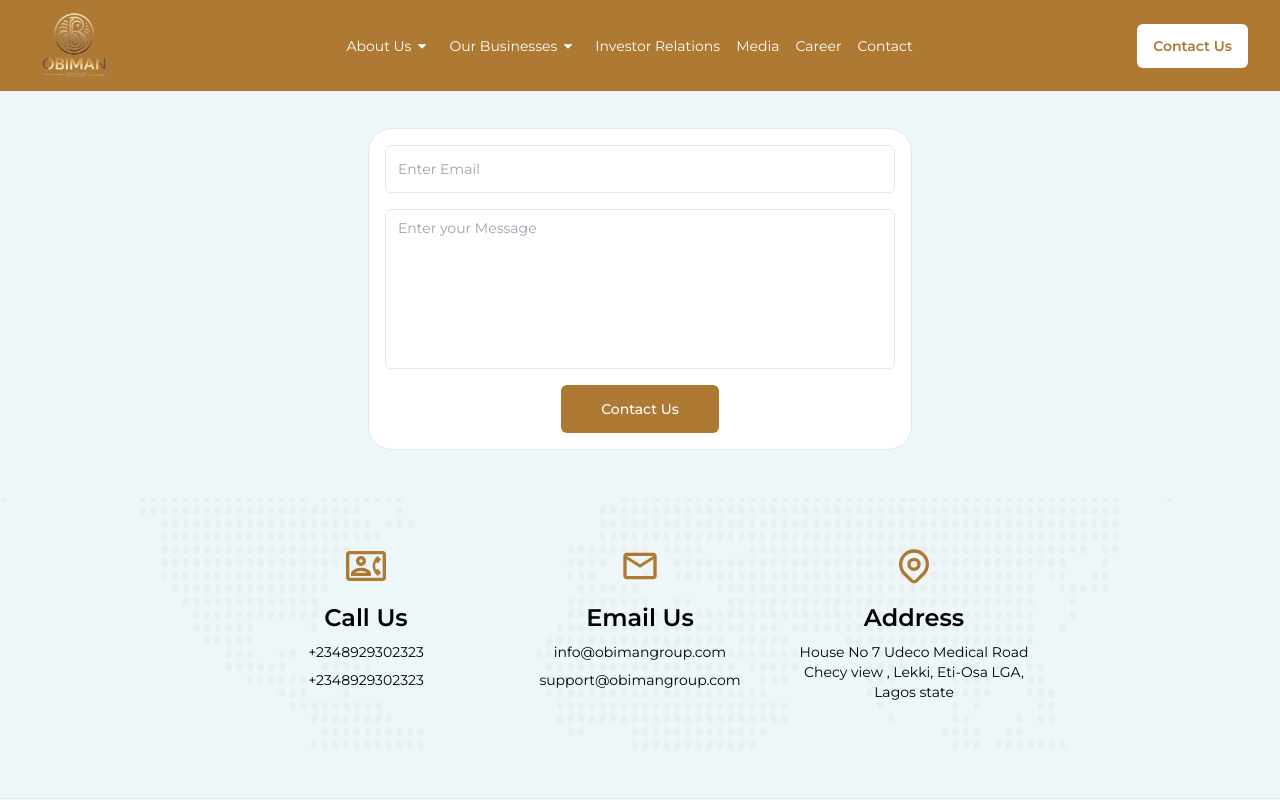
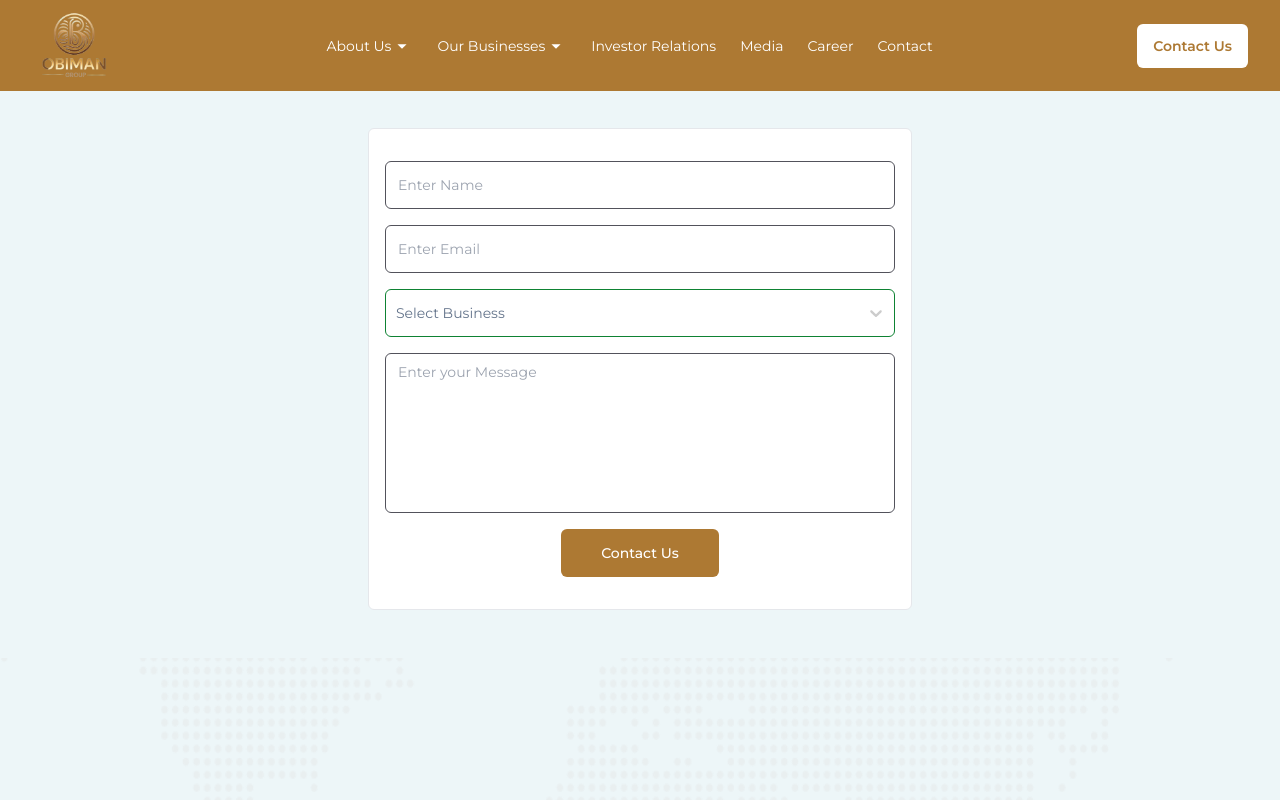
Before and after one commit to sekani50/obiman, a React (Create React App) app: page /contact-us in a window 1280 px wide. Shown: the top 800 px of the page. Built offline with nearby package versions, Linux system fonts and the light colour scheme.

Commit message:
feat: updated

```diff
--- a/src/App.tsx
+++ b/src/App.tsx
@@ -4,15 +4,17 @@ import "./App.css";
 import { Landing, ContactUs } from "./pages";
 import Company from "./components/company/Company";
 import Scrolltotop from "./components/ui/ScrollToTop";
+import Career from "./components/career/Career";
 
 const App: FC = () => {
   return (
     <div className="App w-full h-full text-black text-[13px] sm:text-sm">
       <Router>
-        <Scrolltotop/>
+        <Scrolltotop />
         <Routes>
           <Route path="/" element={<Landing />} />
           <Route path="/company" element={<Company />} />
+          <Route path="/career" element={<Career />} />
           <Route path="/contact-us" element={<ContactUs />} />
         </Routes>
       </Router>
--- /dev/null
+++ b/src/components/career/Career.tsx
@@ -0,0 +1,127 @@
+import { Footer } from "../footer/Footer";
+import { TopNav } from "../topNav/TopNav";
+import { VscLaw } from "react-icons/vsc";
+import { type IconType } from "react-icons";
+import { TbBulb } from "react-icons/tb";
+import { GiWorld } from "react-icons/gi";
+import { SlBadge } from "react-icons/sl";
+import Aos from "aos";
+import "aos/dist/aos.css";
+import { useEffect } from "react";
+
+type TCoreValue = {
+  title: string;
+  description: string;
+  Icon: IconType;
+};
+export default function Career() {
+    useEffect(() => {
+        Aos.init();
+      }, []);
+  const coreValues: TCoreValue[] = [
+    {
+      Icon: TbBulb,
+      title: "Innovation",
+      description:
+        "We encourage creative solutions and forward-thinking approaches.",
+    },
+    {
+      Icon: VscLaw,
+      title: "Integrity",
+      description:
+        "We maintain the highest ethical standards in all our dealings.",
+    },
+    {
+      Icon: GiWorld,
+      title: "Sustainability",
+      description:
+        "We prioritize environmentally and socially responsible practices.",
+    },
+    {
+      Icon: SlBadge,
+      title: "Excellence",
+      description: " We strive for the highest quality in everything we do.",
+    },
+  ];
+  return (
+    <>
+      <TopNav />
+      <div className="w-full bg-biz relative h-[450px] text-white sm:h-[600px] z-30 flex flex-col justify-center gap-y-4 px-4 items-center">
+      <p
+          data-aos="zoom-in"
+          data-aos-easing="ease-in-out"
+          data-aos-duration="500"
+          data-aos-delay="100"
+          className="w-full font-medium text-center"
+        >Career</p>
+        <h2
+          data-aos="zoom-in"
+          data-aos-easing="ease-in-out"
+          data-aos-duration="500"
+          data-aos-delay="100"
+          className="font-semibold text-lg sm:text-3xl "
+        >
+          More than just a Career
+        </h2>
+        <p
+          data-aos="zoom-in"
+          data-aos-easing="ease-in-out"
+          data-aos-duration="500"
+          data-aos-delay="100"
+          className="w-full max-w-2xl text-sm sm:text-lg text-center"
+        ></p>
+      </div>
+      {/**hero ends */}
+      <div className="w-full my-10 sm:my-12 ">
+        <div className=" w-full flex flex-col  gap-6 items-center justify-center">
+          <div className="w-full max-w-3xl   p-6 flex flex-col items-center justify-center  gap-y-6">
+            <h2 className="text-center text-black w-full capitalize font-semibold text-base sm:text-2xl">
+              Why Work with the Obiman Group?
+            </h2>
+            <p
+              data-aos="fade-up"
+              data-aos-easing="ease-in-out"
+              data-aos-duration="500"
+              data-aos-delay="100"
+              className=" text-sm text-zinc-600 sm:text-base font-normal text-center "
+            >
+              We are committed to creating a dynamic and inclusive work
+              environment that encourages innovation, collaboration, and
+              professional development. We believe in nurturing talent and
+              providing our employees with opportunities to grow and excel.
+            </p>
+          </div>
+        </div>
+      </div>
+      {/** why work with us ends */}
+      <div className="w-full my-10 sm:my-12 ">
+        <div className="w-full   p-4 md:px-10 lg:px-20 flex flex-col items-center justify-center  gap-y-8 sm:gap-y-10">
+          <h2 className="text-center text-black w-full capitalize font-semibold text-base sm:text-2xl">
+            Our Core Values
+          </h2>
+
+          <div className="w-full flex flex-wrap items-center justify-center gap-5 ">
+            {coreValues.map(({ Icon, title, description }, index) => (
+              <div
+              data-aos="fade-up"
+              data-aos-easing="ease-in-out"
+              data-aos-duration="500"
+              data-aos-delay="100"
+
+                key={index}
+                className="w-full max-w-[280px] h-[250px] bg-white  rounded-md p-4 sm:p-6 flex flex-col items-start justify-start gap-y-4"
+              >
+                <Icon className="text-[40px] text-obiman" />
+                <h2 className="font-semibold text-base sm:text-xl ">{title}</h2>
+
+                <p className="">{description}</p>
+              </div>
+            ))}
+          </div>
+        </div>
+      </div>
+      {/** core values ends */}
+      <Footer />
+    </>
+  );
+}
--- a/src/components/contactUs/ContactUs.tsx
+++ b/src/components/contactUs/ContactUs.tsx
@@ -3,13 +3,39 @@ import { TopNav } from "../topNav/TopNav";
 import { Button } from "../ui/Button";
 import { Input } from "../ui/Input";
 import { Textarea } from "../ui/Textarea";
+import { ReactSelect } from "../ui/ReactSelect";
+import {useForm} from "react-hook-form"
 export default function ContactUs() {
+  const {control} = useForm({})
   return (
     <main className="w-full h-full">
       <TopNav />
       <div className="w-full sm:max-w-xl mx-auto px-4 my-8 sm:my-12">
-        <form className="w-full flex flex-col mt-32 rounded-3xl p-4 gap-4 items-center border bg-white border-golearn mx-auto">
-          <Input className="w-full h-12 rounded-md bg-transparent" placeholder="Enter Email" />
+        <form className="w-full flex flex-col mt-32 rounded-md px-4 py-8 gap-4 items-center border bg-white  mx-auto">
+          <Input
+            type="text"
+            className="w-full h-12 rounded-md bg-transparent"
+            placeholder="Enter Name"
+          />
+          <Input
+            type="email"
+            className="w-full h-12 rounded-md bg-transparent"
+            placeholder="Enter Email"
+          />
+          <ReactSelect
+            placeHolder="Select Business"
+            options={[
+              { value: "Altinsmart", label: "Altinsmart" },
+              { value: "SmartBest Technology", label: "SmartBest Technology" },
+              {
+                value: "Luxecraft Home & Interior",
+                label: "Luxecraft Home & Interior",
+              },
+              { value: "DashX Logistics", label: "DashX Logistics" },
+            ]}
+            name="Business"
+            control={control}
+          />
           <Textarea
             className="rounded-md"
             placeholder="Enter your Message"
--- a/src/components/topNav/TopNav.tsx
+++ b/src/components/topNav/TopNav.tsx
@@ -64,7 +64,7 @@ export function TopNav() {
 
       <div
         className={cn(
-          "hidden md:flex text-white text-sm items-center gap-x-4",
+          "hidden md:flex text-white text-sm items-center gap-x-6",
           isBackg && "",
           pathname.includes("contact-us") && "text-white "
         )}
@@ -113,7 +113,7 @@ export function TopNav() {
         </button>
         <Link to="/contact-us">Investor Relations</Link>
         <Link to="/contact-us">Media</Link>
-        <Link to="/contact-us">Career</Link>
+        <Link to="/career">Career</Link>
         <Link to="/contact-us">Contact</Link>
       </div>
 
@@ -201,6 +201,9 @@ export function TopNav() {
                 ))}
               </div>
             </button>
+            <Link className="w-full px-3 py-2 text-start" to="/career">
+              Career
+            </Link>
             <Link className="w-full px-3 py-2 text-start" to="/contact-us">
               Contact
             </Link>
--- a/src/components/ui/Input.tsx
+++ b/src/components/ui/Input.tsx
@@ -10,7 +10,7 @@ const Input = React.forwardRef<HTMLInputElement, InputProps>(
       <input
         type={type}
         className={cn(
-          "flex h-10 w-full hover:border-zinc-600 rounded-md border px-3 py-2 text-sm  file:border-0 file:bg-transparent file:text-sm file:font-medium  focus-visible:outline-none  disabled:cursor-not-allowed disabled:opacity-50",
+          "flex h-10 w-full border-zinc-600 rounded-md border px-3 py-2 text-sm  file:border-0 file:bg-transparent file:text-sm file:font-medium  focus-visible:outline-none  disabled:cursor-not-allowed disabled:opacity-50",
           className
         )}
         ref={ref}
--- /dev/null
+++ b/src/components/ui/ReactSelect.tsx
@@ -0,0 +1,102 @@
+"use client";
+
+import Select from "react-select";
+import * as React from "react";
+import {
+  UseControllerProps,
+  UseControllerReturn,
+  useController,
+  FieldValues,
+} from "react-hook-form";
+
+interface SelectProps<T extends FieldValues> extends UseControllerProps<T> {
+  options: { value: string; label: string }[];
+  error?: string;
+  label?: string;
+  placeHolder: string;
+}
+function ErrorText({ children }: { children?: string }) {
+  return (
+    <div>
+      {children && <p className="pt-1 text-xs text-red-500 ">{children}</p>}
+    </div>
+  );
+}
+
+export const ReactSelect = React.forwardRef<
+  HTMLSelectElement,
+  SelectProps<FieldValues>
+>((props, ref) => {
+  const {
+    label,
+    options,
+    error,
+    placeHolder,
+    defaultValue,
+    ...controllerProps
+  } = props;
+  const {
+    field: { onChange },
+  } = useController(controllerProps) as UseControllerReturn<FieldValues>;
+
+  return (
+    <div className="w-full relative 3rem">
+      <Select
+        defaultValue={defaultValue}
+        placeholder={placeHolder}
+        styles={{
+          control: (baseStyles, state) => ({
+            ...baseStyles,
+            borderColor: state?.isFocused ? "#0e8233" : "#0e8233",
+            "&:hover": {
+              borderColor: "#0e8233",
+            },
+            height: "3rem",
+            color:"#64748b", // #0e8233
+            backgroundColor: "transparent",
+            boxShadow: "0px",
+            borderRadius: "6px",
+          }),
+
+          option: (baseStyles, state) => ({
+            ...baseStyles,
+            textAlign: "start",
+            color: state?.isSelected ? "white" : "black",
+            backgroundColor: state?.isFocused ? "#f1f5f9" : "",
+          }),
+          singleValue: (baseStyles) => ({
+            ...baseStyles,
+            textAlign: "start",
+            textDecoration: "capitalize",
+            color:"#64748b",
+            fontSize: "14px",
+            padding: "4px",
+          }),
+          placeholder: (baseStyles) => ({
+            ...baseStyles,
+            textAlign: "start",
+            color: "#64748b",
+            fontSize: "14px",
+          }),
+          menu: (baseStyles) => ({
+            ...baseStyles,
+            borderRadius: "6px",
+            zIndex: 100,
+            fontSize: "14px",
+          }),
+          dropdownIndicator: (baseStyle) => ({
+            ...baseStyle,
+            borderRight: "0px",
+          }),
+          indicatorSeparator: (baseStyle) => ({
+            ...baseStyle,
+            width: "0px",
+          }),
+        }}
+        options={options}
+        onChange={(newValue) => onChange(newValue?.value)}
+      />
+      <ErrorText>{error}</ErrorText>
+    </div>
+  );
+});
--- a/src/components/ui/Textarea.tsx
+++ b/src/components/ui/Textarea.tsx
@@ -10,7 +10,7 @@ const Textarea = React.forwardRef<HTMLTextAreaElement, TextareaProps>(
     return (
       <textarea
         className={cn(
-          "flex min-h-[10rem] resize-none w-full rounded-md border bg-transparent px-3 py-2 text-sm   focus-visible:outline-none  disabled:cursor-not-allowed disabled:opacity-50",
+          "flex min-h-[10rem] border-zinc-600 resize-none w-full rounded-md border bg-transparent px-3 py-2 text-sm   focus-visible:outline-none  disabled:cursor-not-allowed disabled:opacity-50",
           className
         )}
         ref={ref}
```
Also changed, not shown: 1 other file (tests, documents, lock files or other folders).
